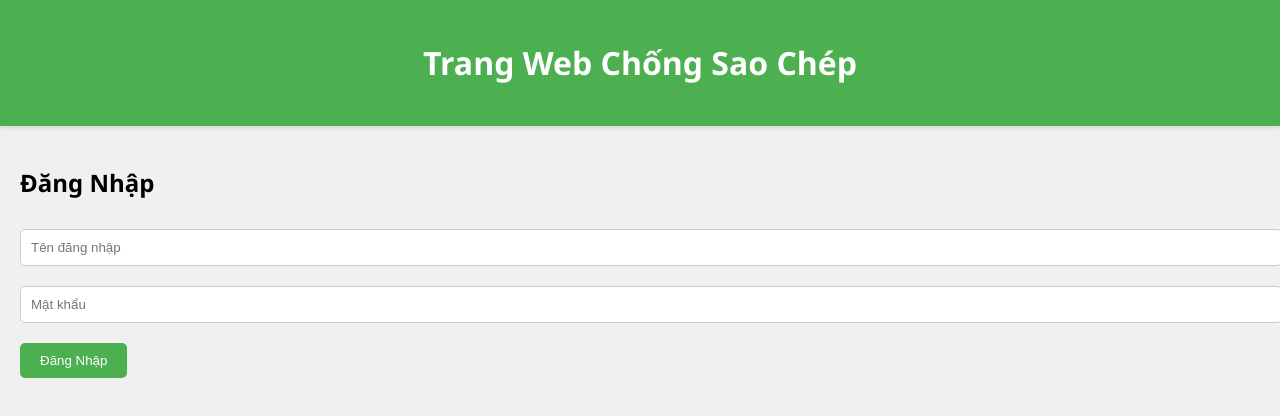
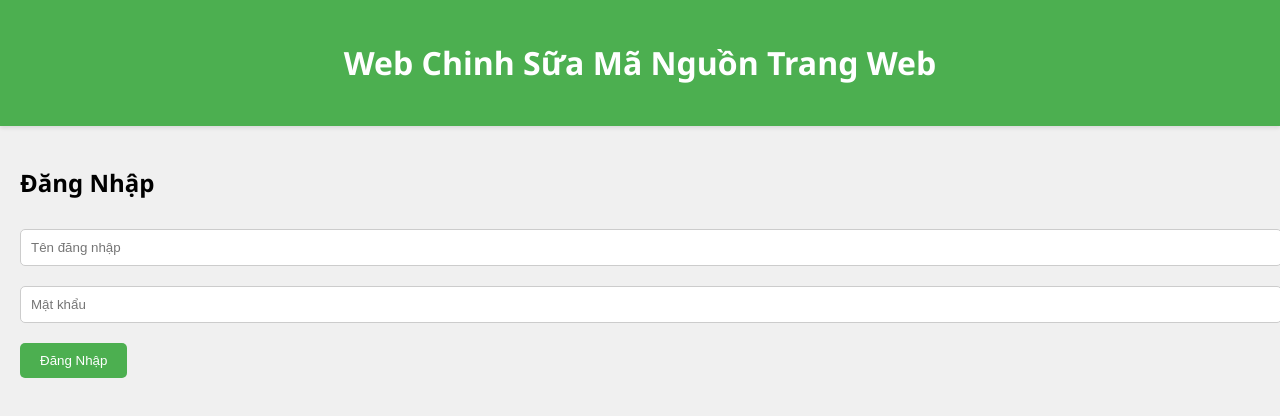
Before and after one commit to Ymqkwbsj/sourt.io, a plain HTML site: page index.html in a window 1280 px wide. Drawn offline with Linux system fonts and the light colour scheme.

Commit message:
Update index.html

```diff
--- a/index.html
+++ b/index.html
@@ -8,7 +8,7 @@
 </head>
 <body>
     <header>
-        <h1>Trang Web Chống Sao Chép</h1>
+        <h1>Web Chinh Sữa Mã Nguồn Trang Web</h1>
     </header>
     <main>
         <div id="loginContainer">
```
